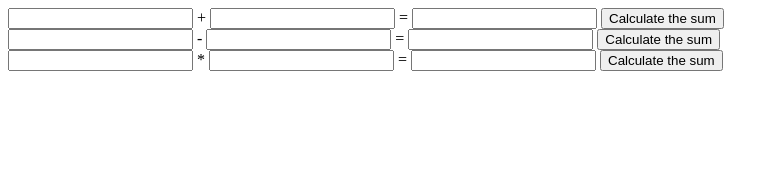
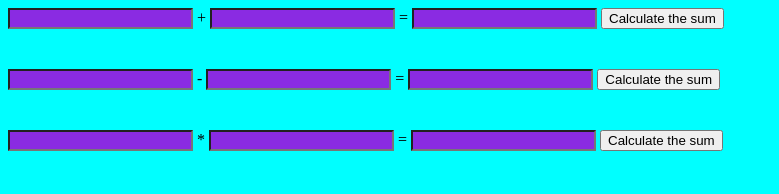
Before and after one commit to michael-pulliam/fsw-110, a plain HTML site: page week-4/CalculatorJS/index.html in a window 1280 px wide. Shown: the whole page, without its empty margins (0-779 px from the left). Drawn offline with Linux system fonts and the light colour scheme.

Commit message:
update Calc assignment

```diff
--- a/week-4/CalculatorJS/index.html
+++ b/week-4/CalculatorJS/index.html
@@ -15,21 +15,21 @@
         <input id="output" type="text">
     </div> -->
     <div>
-    <input type="text" id="num1"/> +
-<input type="text" id="num2"/> =
-<input type="text" id="add" readonly="readonly"/>
+    <input class="txtBox" type="text" id="num1"/> +
+<input class="txtBox" type="text" id="num2"/> =
+<input class="txtBox" type="text" id="add" readonly="readonly"/>
 <input type="button" value="Calculate the sum" onclick="calc()"/>
 </div>
 <div>
-    <input type="text" id="num3"/> -
-<input type="text" id="num4"/> =
-<input type="text" id="sub" readonly="readonly"/>
+    <input class="txtBox" type="text" id="num3"/> -
+<input class="txtBox" type="text" id="num4"/> =
+<input class="txtBox" type="text" id="sub" readonly="readonly"/>
 <input type="button" value="Calculate the sum" onclick="calc()"/>
 </div>
 <div>
-    <input type="text" id="num5"/> *
-<input type="text" id="num6"/> =
-<input type="text" id="mult" readonly="readonly"/>
+    <input class="txtBox" type="text" id="num5"/> *
+<input class="txtBox" type="text" id="num6"/> =
+<input class="txtBox" type="text" id="mult" readonly="readonly"/>
 <input type="button" value="Calculate the sum" onclick="calc()"/>
 </div>
 
--- a/week-4/CalculatorJS/style.css
+++ b/week-4/CalculatorJS/style.css
@@ -1,4 +1,12 @@
 
-#btnAdd{
+div{
     padding-bottom: 40px;
 }
+body{
+    background-color: aqua;
+
+}
+.txtBox{
+    background-color: blueviolet;
+    color: yellow;
+}
```
